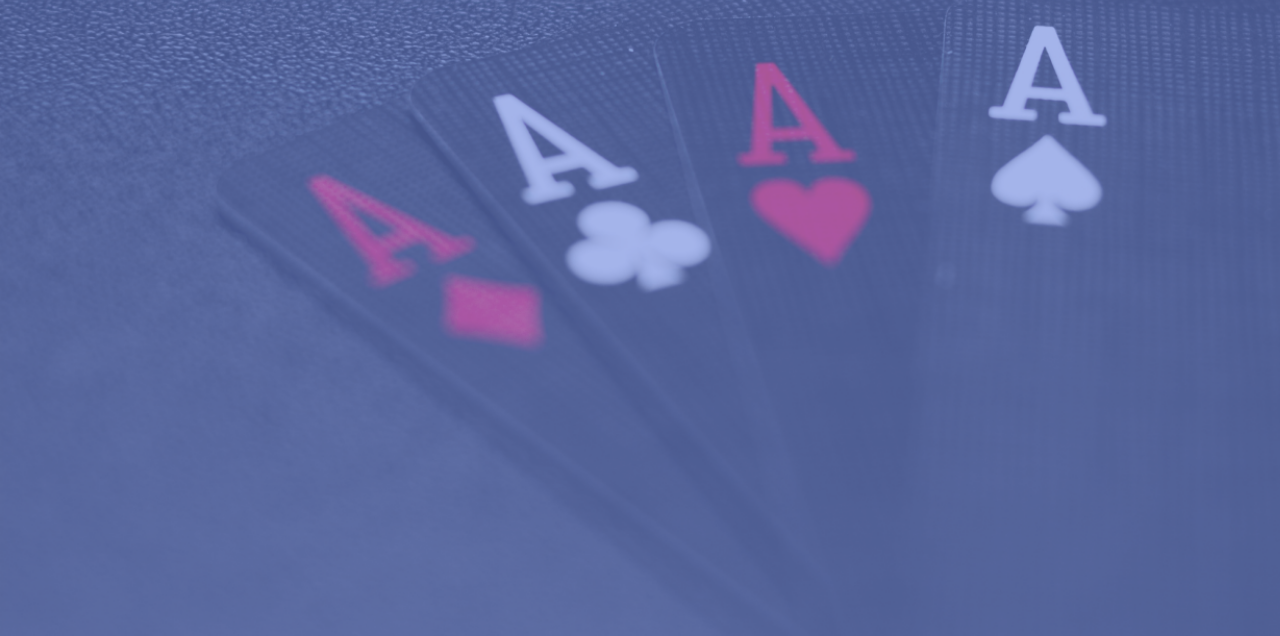
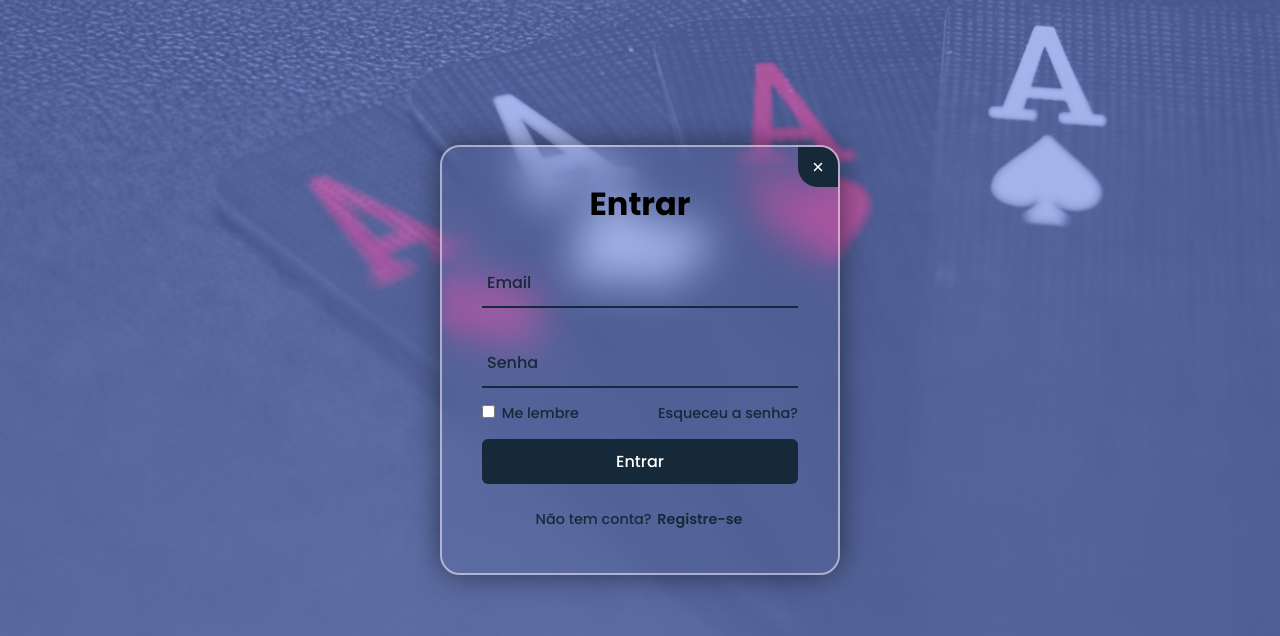
Before and after one commit to JonasFarias93/KingPoker, a Django app: template app/players/templates/login.html in a window 1280 px wide. Shown: the part 90-726 px from the top of the page. Run offline with Django 5.2, Linux system fonts and the light colour scheme; the template is opened without the code that fills it, so the values that code supplies are empty.

Commit message:
criando estilo do login

```diff
--- a/app/players/templates/login.html
+++ b/app/players/templates/login.html
@@ -28,7 +28,35 @@
             <button class="navbar-btn">Entrar</button>
          </nav>
     </header>
+    <div class="form-container">
+        <span class="close-icon"><ion-icon name="close"></ion-icon></span>
+        <div class="formbox">
+            <h2>Entrar</h2>
+            <form action="#">
+                <div class="input-box">
+                    <span class="icon"></span>
+                    <input type="email" required>
+                    <label for="email">Email</label>
+                </div>
+                <form action="#">
+                    <div class="input-box">
+                        <span class="icon"></span>
+                        <input type="password" required>
+                        <label for="password">Senha</label>
+                    </div>
+                    <div class="forget-remember">
+                        <label for=""> <input type="checkbox"> Me lembre</label>
+                        <a href="#">Esqueceu a senha?</a>
+                    </div>
+                    <button class="btn" type="submit">Entrar</button>
+                    <div class="reg-login">
+                        <p>Não tem conta? <a href="#" class="reg-link">Registre-se</a> </p>
 
+                    </div>
+            </form>
+
+        </div>
+    </div>
      <!-- Ionic Fonts -->
      <script type="module" src="https://unpkg.com/ionicons@7.1.0/dist/ionicons/ionicons.esm.js"></script>
      <script nomodule src="https://unpkg.com/ionicons@7.1.0/dist/ionicons/ionicons.js"></script>
```
